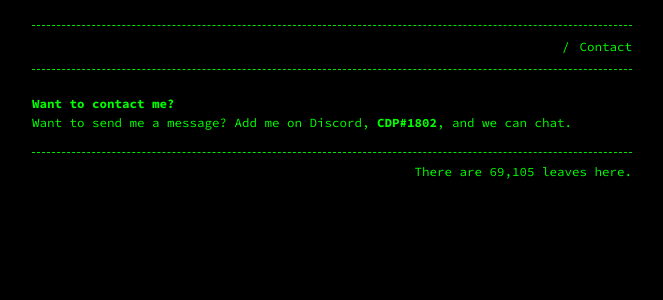
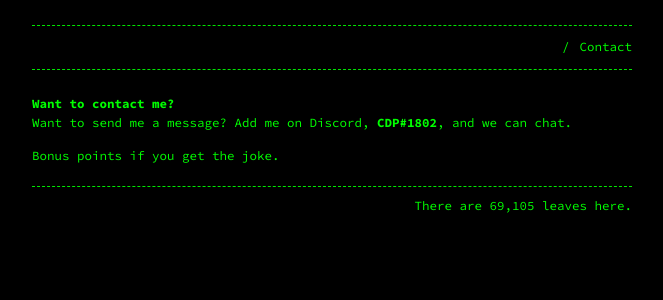
Before and after one commit to Terwilliger69105/69105.github.io, a Jekyll site: the page built from contact.md, in a window 1280 px wide. Shown: the top 300 px of the page, without its empty margins (308-971 px from the left). Built offline with Jekyll 4.4.1, drawn with Linux system fonts in a browser that asks for light colours; our own code applies the rules of GitHub Pages for plain Markdown files.

Commit message:
Update contact.md

```diff
--- a/contact.md
+++ b/contact.md
@@ -6,3 +6,5 @@ permalink: /contact/
 ### Want to contact me?
 
 Want to send me a message? Add me on Discord, **CDP#1802**, and we can chat.
+
+Bonus points if you get the joke.
```
